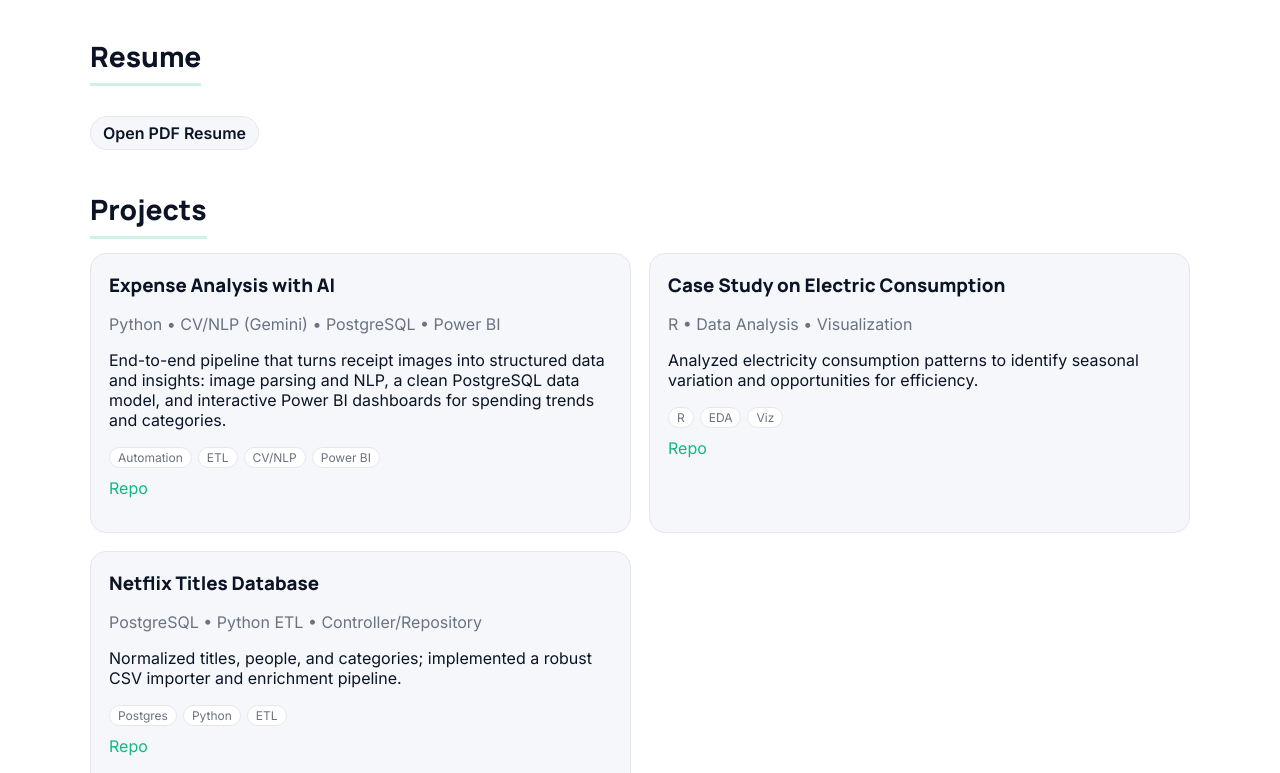
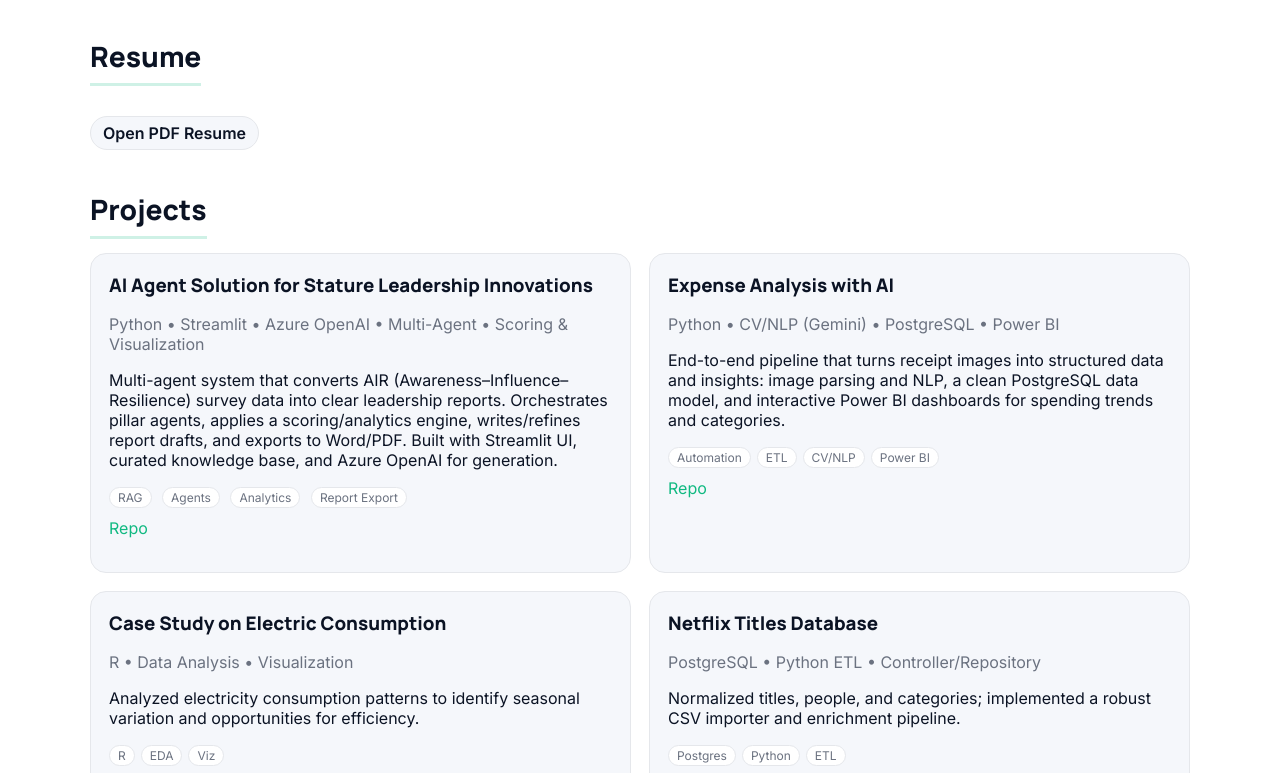
Before and after one commit to kazimtuluk/kazimtuluk.github.io, a plain HTML site: page index.html in a window 1280 px wide. Shown: the part 434-1207 px from the top of the page. Drawn offline with Linux system fonts and the light colour scheme.

Commit message:
change in index html and adding stature

```diff
--- a/index.html
+++ b/index.html
@@ -120,13 +120,11 @@
       </div>
     </section>
 
-    <!-- ===== Resume (works with top nav) ===== -->
+    <!-- ===== Resume ===== -->
     <section id="resume" class="section">
       <h2>Resume</h2>
       <p>
-        <a href="assets/resume.pdf" class="chip" target="_blank" rel="noreferrer">
-          Open PDF Resume
-        </a>
+        <a href="assets/resume.pdf" class="chip" target="_blank" rel="noreferrer">Open PDF Resume</a>
       </p>
     </section>
 
@@ -135,7 +133,27 @@
       <h2>Projects</h2>
       <div class="projs">
 
-        <!-- Expense project first -->
+        <!-- NEW: AI Agent Solution (first card) -->
+        <article class="card">
+          <h3>AI Agent Solution for Stature Leadership Innovations</h3>
+          <p class="muted">Python • Streamlit • Azure OpenAI • Multi-Agent • Scoring & Visualization</p>
+          <p>
+            Multi-agent system that converts AIR (Awareness–Influence–Resilience) survey data into clear leadership reports.
+            Orchestrates pillar agents, applies a scoring/analytics engine, writes/refines report drafts, and exports to Word/PDF.
+            Built with Streamlit UI, curated knowledge base, and Azure OpenAI for generation.
+          </p>
+          <div>
+            <span class="tag">RAG</span>
+            <span class="tag">Agents</span>
+            <span class="tag">Analytics</span>
+            <span class="tag">Report Export</span>
+          </div>
+          <p style="margin-top:10px">
+            <a href="https://github.com/kazimtuluk/AI-Agent-Solution-for-Stature-Leadership-Innovations" target="_blank" rel="noreferrer">Repo</a>
+          </p>
+        </article>
+
+        <!-- Expense project -->
         <article class="card">
           <h3>Expense Analysis with AI</h3>
           <p class="muted">Python • CV/NLP (Gemini) • PostgreSQL • Power BI</p>
```
